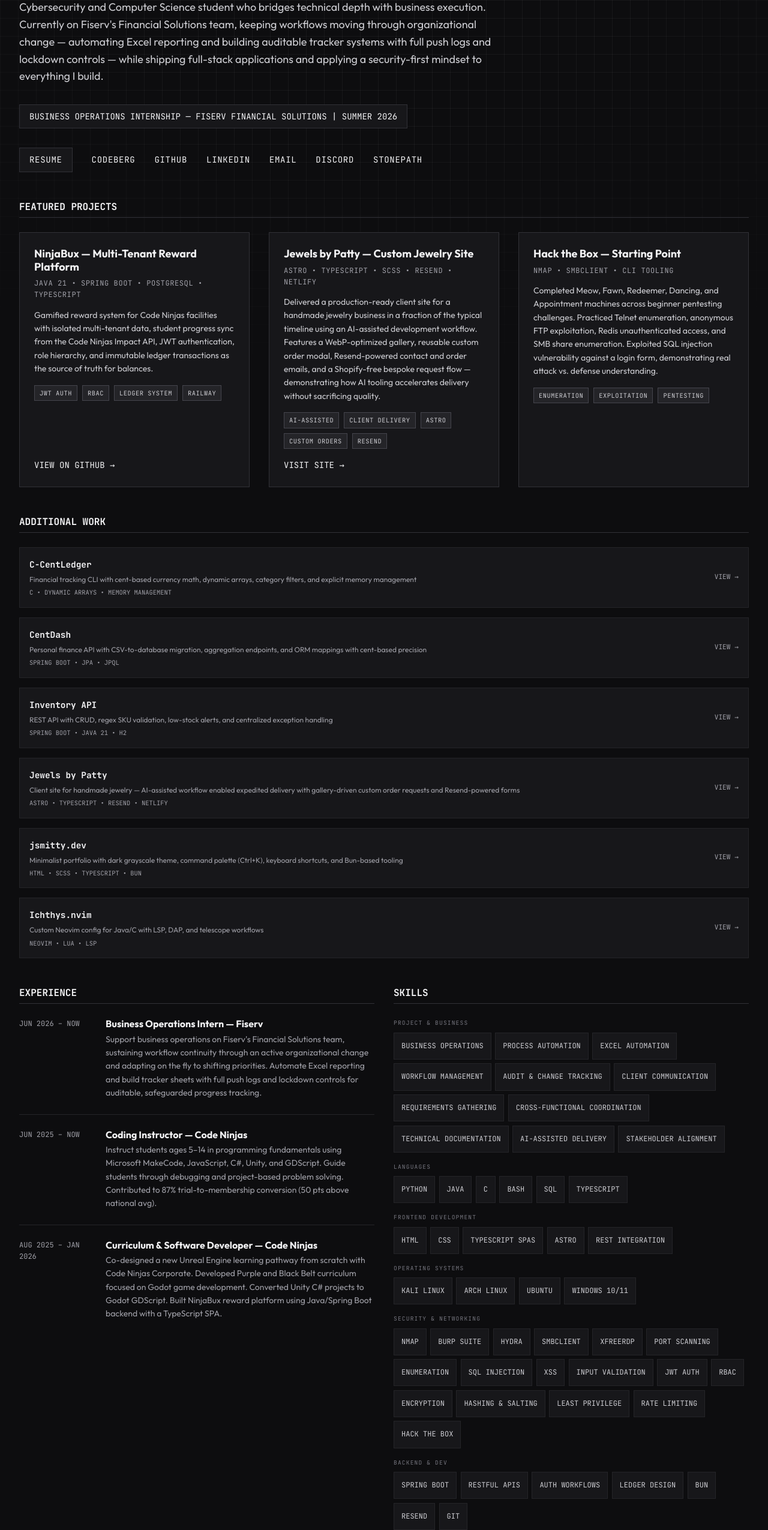
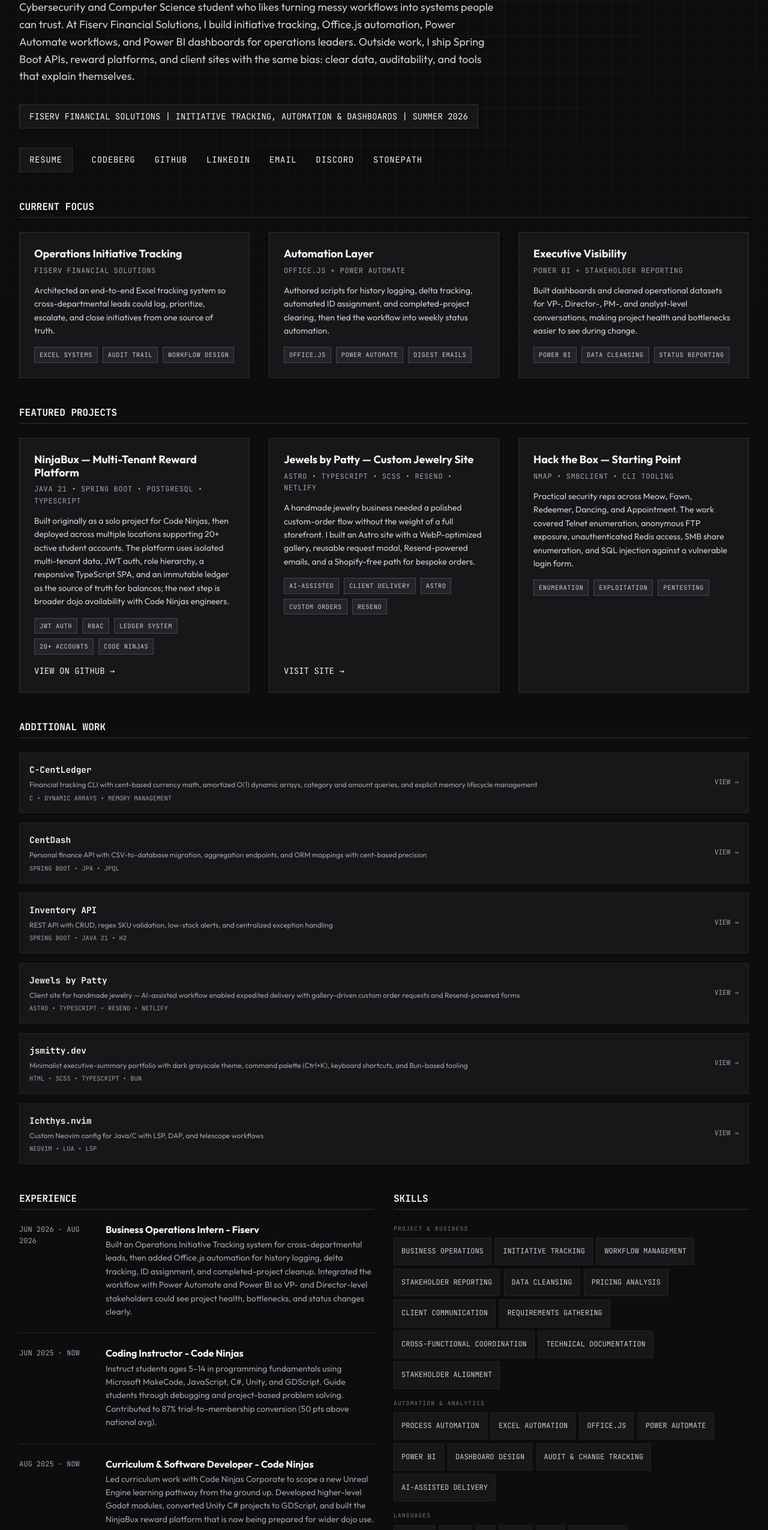
Before and after one commit to JacobSmxth/jsmitty-portfolio, an Astro site: page / in a window 1280 px wide. Shown: the part 210-2760 px from the top of the page at 60% size. Built offline with nearby package versions, Linux system fonts and the light colour scheme; Astro itself is replaced by a stand-in of ours.

Commit message:
Many changes

```diff
--- a/package.json
+++ b/package.json
@@ -1,7 +1,7 @@
 {
   "name": "jsmitty-portfolio",
   "version": "1.0.0",
-  "description": "Jacob Smith - Backend Developer & Technical Instructor Portfolio",
+  "description": "Jacob Smith - Technical Business Operations, Automation, and Software Portfolio",
   "packageManager": "bun@1.3.11",
   "type": "module",
   "scripts": {
--- a/src/main.ts
+++ b/src/main.ts
@@ -48,9 +48,9 @@
   },
   {
     label: 'NinjaBux',
-    description: 'Multi-tenant Code Ninjas reward platform',
+    description: 'Deployed multi-tenant Code Ninjas reward platform',
     action: () => window.open('https://github.com/JacobSmxth/code-ninjas-bux', '_blank'),
-    keywords: ['project', 'ninjabux', 'code ninjas', 'bux', 'spring boot', 'jwt', 'rbac']
+    keywords: ['project', 'ninjabux', 'code ninjas', 'bux', 'spring boot', 'jwt', 'rbac', 'ledger']
   },
   {
     label: 'Jewels by Patty',
@@ -60,7 +60,7 @@
   },
   {
     label: 'C-CentLedger',
-    description: 'Financial tracking CLI written in C',
+    description: 'Financial CLI with cent math and manual memory management',
     action: () => window.open('https://github.com/jacobsmxth', '_blank'),
     keywords: ['project', 'c', 'ledger', 'finance', 'dynamic array', 'memory']
   },
@@ -72,15 +72,15 @@
   },
   {
     label: 'CentDash',
-    description: 'View project on GitHub',
+    description: 'Personal finance API with aggregation endpoints',
     action: () => window.open('https://github.com/jacobsmxth/centdash', '_blank'),
-    keywords: ['project', 'centdash', 'finance', 'jpa']
+    keywords: ['project', 'centdash', 'finance', 'jpa', 'api']
   },
   {
     label: 'Inventory API',
-    description: 'View project on GitHub',
+    description: 'Spring Boot inventory API with validation and alerts',
     action: () => window.open('https://github.com/JacobSmxth/inventory-management-api', '_blank'),
-    keywords: ['project', 'inventory', 'api', 'spring boot']
+    keywords: ['project', 'inventory', 'api', 'spring boot', 'validation']
   },
   {
     label: 'Ichthys.nvim',
@@ -101,6 +101,12 @@
     keywords: ['stonepath', 'agency', 'astro', 'web']
   },
   {
+    label: 'Current Focus',
+    description: 'Jump to Fiserv operations systems work',
+    action: () => scrollToSection('focus'),
+    keywords: ['focus', 'fiserv', 'operations', 'office.js', 'power automate', 'power bi', 'dashboards']
+  },
+  {
     label: 'Projects',
     description: 'Jump to featured projects',
     action: () => scrollToSection('projects'),
@@ -117,6 +123,12 @@
     description: 'Jump to skills',
     action: () => scrollToSection('skills'),
     keywords: ['skills', 'tech', 'stack', 'tools']
+  },
+  {
+    label: 'Availability',
+    description: 'Jump to availability and contact links',
+    action: () => scrollToSection('availability'),
+    keywords: ['availability', 'contact', 'roles', 'email']
   }
 ];
 
--- a/src/pages/index.astro
+++ b/src/pages/index.astro
@@ -9,11 +9,11 @@
     <meta name="viewport" content="width=device-width, initial-scale=1.0" />
     <meta
       name="description"
-      content="Jacob Smith - Business Operations Intern at Fiserv Financial Solutions. CS & Cybersecurity student bridging technical depth with business execution — workflow automation, Excel/reporting tooling, and full-stack development."
+      content="Jacob Smith - Business Operations Intern at Fiserv Financial Solutions. CS & Cybersecurity student building operations automation, dashboards, backend APIs, and learning systems that make work easier to track and explain."
     />
     <meta
       name="keywords"
-      content="business operations, fintech, financial solutions, process automation, Excel automation, cybersecurity, software engineering, Java, Spring Boot, Python, TypeScript, Fiserv, UNG, client delivery"
+      content="business operations, fintech, financial solutions, process automation, Excel automation, Office.js, Power Automate, Power BI, cybersecurity, software engineering, Java, Spring Boot, Python, TypeScript, Fiserv, UNG, client delivery"
     />
     <meta name="author" content="Jacob Smith" />
     <meta name="robots" content="index, follow" />
@@ -28,11 +28,11 @@
     <meta property="og:type" content="website" />
     <meta
       property="og:title"
-      content="Jacob Smith — Business Operations Intern @ Fiserv | CS & Cybersecurity Student"
+      content="Jacob Smith - Technical Business Operations Intern @ Fiserv | CS & Cybersecurity Student"
     />
     <meta
       property="og:description"
-      content="CS & Cybersecurity student bridging technical depth with business execution. Business Operations Intern at Fiserv Financial Solutions, Summer 2026."
+      content="CS & Cybersecurity student building operations automation, dashboards, backend APIs, and learning systems that make work easier to track and explain."
     />
     <meta property="og:url" content="https://jsmitty.dev" />
     <meta property="og:site_name" content="Jacob Smith Portfolio" />
@@ -40,10 +40,10 @@
 
     <!-- Twitter Card Meta Tags -->
     <meta name="twitter:card" content="summary" />
-    <meta name="twitter:title" content="Jacob Smith — Business Operations Intern @ Fiserv | CS & Cybersecurity Student" />
+    <meta name="twitter:title" content="Jacob Smith - Technical Business Operations Intern @ Fiserv | CS & Cybersecurity Student" />
     <meta
       name="twitter:description"
-      content="CS & Cybersecurity student bridging technical depth with business execution. Business Operations Intern at Fiserv Financial Solutions, Summer 2026."
+      content="CS & Cybersecurity student building operations automation, dashboards, backend APIs, and learning systems that make work easier to track and explain."
     />
 
     <!-- Schema.org JSON-LD -->
@@ -53,7 +53,7 @@
         "@type": "Person",
         "name": "Jacob Smith",
         "url": "https://jsmitty.dev",
-        "jobTitle": "Business Operations Intern at Fiserv | CS & Cybersecurity Student",
+        "jobTitle": "Technical Business Operations Intern at Fiserv | CS & Cybersecurity Student",
         "email": "jacob.d.smith@live.com",
         "sameAs": [
           "https://codeberg.org/jsmitty",
@@ -75,6 +75,9 @@
           "Python",
           "TypeScript",
           "C",
+          "Office.js",
+          "Power Automate",
+          "Power BI",
           "Nmap",
           "Burp Suite"
         ]
@@ -82,7 +85,7 @@
     </script>
 
     <title>
-      Jacob Smith — Business Operations Intern @ Fiserv | CS & Cybersecurity Student
+      Jacob Smith - Technical Business Operations Intern @ Fiserv | CS & Cybersecurity Student
     </title>
     <link rel="preconnect" href="https://fonts.googleapis.com" />
     <link rel="preconnect" href="https://fonts.gstatic.com" crossorigin />
@@ -106,19 +109,19 @@
         <div class="container">
           <section class="hero">
             <h1 class="hero__title">
-              Business Operations Intern @ Fiserv
+              Technical Business Operations Intern @ Fiserv
             </h1>
             <p class="hero__subtitle">
-              Cybersecurity and Computer Science student who bridges technical
-              depth with business execution. Currently on Fiserv's Financial
-              Solutions team, keeping workflows moving through organizational
-              change — automating Excel reporting and building auditable tracker
-              systems with full push logs and lockdown controls — while shipping
-              full-stack applications and applying a security-first mindset to
-              everything I build.
+              Cybersecurity and Computer Science student who likes turning messy
+              workflows into systems people can trust. At Fiserv Financial
+              Solutions, I build initiative tracking, Office.js automation,
+              Power Automate workflows, and Power BI dashboards for operations
+              leaders. Outside work, I ship Spring Boot APIs, reward platforms,
+              and client sites with the same bias: clear data, auditability, and
+              tools that explain themselves.
             </p>
             <div class="hero__metric">
-              BUSINESS OPERATIONS INTERNSHIP — FISERV FINANCIAL SOLUTIONS | SUMMER 2026
+              FISERV FINANCIAL SOLUTIONS | INITIATIVE TRACKING, AUTOMATION &amp; DASHBOARDS | SUMMER 2026
             </div>
             <div class="hero__links">
               <a
@@ -169,6 +172,56 @@
             </div>
           </section>
 
+          <section class="section" id="focus">
+            <h2 class="section__title">CURRENT FOCUS</h2>
+            <div class="grid">
+              <div class="card">
+                <h3 class="card__title">Operations Initiative Tracking</h3>
+                <div class="card__meta">Fiserv Financial Solutions</div>
+                <p class="card__description">
+                  Architected an end-to-end Excel tracking system so
+                  cross-departmental leads could log, prioritize, escalate, and
+                  close initiatives from one source of truth.
+                </p>
+                <div class="card__tags">
+                  <span class="tag">Excel Systems</span>
+                  <span class="tag">Audit Trail</span>
+                  <span class="tag">Workflow Design</span>
+                </div>
+              </div>
+
+              <div class="card">
+                <h3 class="card__title">Automation Layer</h3>
+                <div class="card__meta">Office.js + Power Automate</div>
+                <p class="card__description">
+                  Authored scripts for history logging, delta tracking,
+                  automated ID assignment, and completed-project clearing, then
+                  tied the workflow into weekly status automation.
+                </p>
+                <div class="card__tags">
+                  <span class="tag">Office.js</span>
+                  <span class="tag">Power Automate</span>
+                  <span class="tag">Digest Emails</span>
+                </div>
+              </div>
+
+              <div class="card">
+                <h3 class="card__title">Executive Visibility</h3>
+                <div class="card__meta">Power BI + Stakeholder Reporting</div>
+                <p class="card__description">
+                  Built dashboards and cleaned operational datasets for VP-,
+                  Director-, PM-, and analyst-level conversations, making
+                  project health and bottlenecks easier to see during change.
+                </p>
+                <div class="card__tags">
+                  <span class="tag">Power BI</span>
+                  <span class="tag">Data Cleansing</span>
+                  <span class="tag">Status Reporting</span>
+                </div>
+              </div>
+            </div>
+          </section>
+
           <section class="section" id="projects">
             <h2 class="section__title">FEATURED PROJECTS</h2>
             <div class="grid">
@@ -178,16 +231,19 @@
                   Java 21 • Spring Boot • PostgreSQL • TypeScript
                 </div>
                 <p class="card__description">
-                  Gamified reward system for Code Ninjas facilities with isolated
-                  multi-tenant data, student progress sync from the Code Ninjas
-                  Impact API, JWT authentication, role hierarchy, and immutable
-                  ledger transactions as the source of truth for balances.
+                  Built originally as a solo project for Code Ninjas, then
+                  deployed across multiple locations supporting 20+ active
+                  student accounts. The platform uses isolated multi-tenant data,
+                  JWT auth, role hierarchy, a responsive TypeScript SPA, and an
+                  immutable ledger as the source of truth for balances; the next
+                  step is broader dojo availability with Code Ninjas engineers.
                 </p>
                 <div class="card__tags">
                   <span class="tag">JWT Auth</span>
                   <span class="tag">RBAC</span>
                   <span class="tag">Ledger System</span>
-                  <span class="tag">Railway</span>
+                  <span class="tag">20+ Accounts</span>
+                  <span class="tag">Code Ninjas</span>
                 </div>
                 <div class="featured-nav">
                   <a
@@ -205,13 +261,11 @@
                   Astro • TypeScript • SCSS • Resend • Netlify
                 </div>
                 <p class="card__description">
-                  Delivered a production-ready client site for a handmade jewelry
-                  business in a fraction of the typical timeline using an
-                  AI-assisted development workflow. Features a WebP-optimized
-                  gallery, reusable custom order modal, Resend-powered contact and
-                  order emails, and a Shopify-free bespoke request flow —
-                  demonstrating how AI tooling accelerates delivery without
-                  sacrificing quality.
+                  A handmade jewelry business needed a polished custom-order flow
+                  without the weight of a full storefront. I built an Astro site
+                  with a WebP-optimized gallery, reusable request modal,
+                  Resend-powered emails, and a Shopify-free path for bespoke
+                  orders.
                 </p>
                 <div class="card__tags">
                   <span class="tag">AI-Assisted</span>
@@ -233,12 +287,10 @@
                   Nmap • smbclient • CLI Tooling
                 </div>
                 <p class="card__description">
-                  Completed Meow, Fawn, Redeemer, Dancing, and Appointment machines
-                  across beginner pentesting challenges. Practiced Telnet
-                  enumeration, anonymous FTP exploitation, Redis unauthenticated
-                  access, and SMB share enumeration. Exploited SQL injection
-                  vulnerability against a login form, demonstrating real attack vs.
-                  defense understanding.
+                  Practical security reps across Meow, Fawn, Redeemer, Dancing,
+                  and Appointment. The work covered Telnet enumeration,
+                  anonymous FTP exposure, unauthenticated Redis access, SMB share
+                  enumeration, and SQL injection against a vulnerable login form.
                 </p>
                 <div class="card__tags">
                   <span class="tag">Enumeration</span>
@@ -257,8 +309,8 @@
                   <div class="project-item__name">C-CentLedger</div>
                   <div class="project-item__description">
                     Financial tracking CLI with cent-based currency math,
-                    dynamic arrays, category filters, and explicit memory
-                    management
+                    amortized O(1) dynamic arrays, category and amount queries,
+                    and explicit memory lifecycle management
                   </div>
                   <div class="project-item__stack">C • Dynamic Arrays • Memory Management</div>
                 </div>
@@ -330,8 +382,9 @@
                 <div class="project-item__info">
                   <div class="project-item__name">jsmitty.dev</div>
                   <div class="project-item__description">
-                    Minimalist portfolio with dark grayscale theme, command
-                    palette (Ctrl+K), keyboard shortcuts, and Bun-based tooling
+                    Minimalist executive-summary portfolio with dark grayscale
+                    theme, command palette (Ctrl+K), keyboard shortcuts, and
+                    Bun-based tooling
                   </div>
                   <div class="project-item__stack">HTML • SCSS • TypeScript • Bun</div>
                 </div>
@@ -369,24 +422,25 @@
               <h2 class="section__title" id="experience">EXPERIENCE</h2>
               <div class="timeline">
                 <div class="timeline-item">
-                  <div class="timeline-item__period">JUN 2026 – NOW</div>
+                  <div class="timeline-item__period">JUN 2026 - AUG 2026</div>
                   <div class="timeline-item__content">
-                    <h3>Business Operations Intern — Fiserv</h3>
+                    <h3>Business Operations Intern - Fiserv</h3>
                     <p>
-                      Support business operations on Fiserv's Financial Solutions
-                      team, sustaining workflow continuity through an active
-                      organizational change and adapting on the fly to shifting
-                      priorities. Automate Excel reporting and build tracker
-                      sheets with full push logs and lockdown controls for
-                      auditable, safeguarded progress tracking.
+                      Built an Operations Initiative Tracking system for
+                      cross-departmental leads, then added Office.js automation
+                      for history logging, delta tracking, ID assignment, and
+                      completed-project cleanup. Integrated the workflow with
+                      Power Automate and Power BI so VP- and Director-level
+                      stakeholders could see project health, bottlenecks, and
+                      status changes clearly.
                     </p>
                   </div>
                 </div>
 
                 <div class="timeline-item">
-                  <div class="timeline-item__period">JUN 2025 – NOW</div>
+                  <div class="timeline-item__period">JUN 2025 - NOW</div>
                   <div class="timeline-item__content">
-                    <h3>Coding Instructor — Code Ninjas</h3>
+                    <h3>Coding Instructor - Code Ninjas</h3>
                     <p>
                       Instruct students ages 5–14 in programming fundamentals
                       using Microsoft MakeCode, JavaScript, C#, Unity, and
@@ -398,16 +452,15 @@
                 </div>
 
                 <div class="timeline-item">
-                  <div class="timeline-item__period">AUG 2025 – JAN 2026</div>
+                  <div class="timeline-item__period">AUG 2025 - NOW</div>
                   <div class="timeline-item__content">
-                    <h3>Curriculum & Software Developer — Code Ninjas</h3>
+                    <h3>Curriculum & Software Developer - Code Ninjas</h3>
                     <p>
-                      Co-designed a new Unreal Engine learning pathway from
-                      scratch with Code Ninjas Corporate. Developed Purple and
-                      Black Belt curriculum focused on Godot game development.
-                      Converted Unity C# projects to Godot GDScript. Built
-                      NinjaBux reward platform using Java/Spring Boot backend
-                      with a TypeScript SPA.
+                      Led curriculum work with Code Ninjas Corporate to scope a
+                      new Unreal Engine learning pathway from the ground up.
+                      Developed higher-level Godot modules, converted Unity C#
+                      projects to GDScript, and built the NinjaBux reward
+                      platform that is now being prepared for wider dojo use.
                     </p>
                   </div>
                 </div>
@@ -421,16 +474,29 @@
                   <div class="skill-category__label">Project &amp; Business</div>
                   <div class="skill-category__items">
                     <span class="tech-item">Business Operations</span>
-                    <span class="tech-item">Process Automation</span>
-                    <span class="tech-item">Excel Automation</span>
+                    <span class="tech-item">Initiative Tracking</span>
                     <span class="tech-item">Workflow Management</span>
-                    <span class="tech-item">Audit &amp; Change Tracking</span>
+                    <span class="tech-item">Stakeholder Reporting</span>
+                    <span class="tech-item">Data Cleansing</span>
+                    <span class="tech-item">Pricing Analysis</span>
                     <span class="tech-item">Client Communication</span>
                     <span class="tech-item">Requirements Gathering</span>
                     <span class="tech-item">Cross-functional Coordination</span>
                     <span class="tech-item">Technical Documentation</span>
+                    <span class="tech-item">Stakeholder Alignment</span>
+                  </div>
+                </div>
+                <div class="skill-category">
+                  <div class="skill-category__label">Automation &amp; Analytics</div>
+                  <div class="skill-category__items">
+                    <span class="tech-item">Process Automation</span>
+                    <span class="tech-item">Excel Automation</span>
+                    <span class="tech-item">Office.js</span>
+                    <span class="tech-item">Power Automate</span>
+                    <span class="tech-item">Power BI</span>
+                    <span class="tech-item">Dashboard Design</span>
+                    <span class="tech-item">Audit &amp; Change Tracking</span>
                     <span class="tech-item">AI-Assisted Delivery</span>
-                    <span class="tech-item">Stakeholder Alignment</span>
                   </div>
                 </div>
                 <div class="skill-category">
@@ -449,9 +515,9 @@
                   <div class="skill-category__items">
                     <span class="tech-item">HTML</span>
                     <span class="tech-item">CSS</span>
-                  <span class="tech-item">TypeScript SPAs</span>
-                  <span class="tech-item">Astro</span>
-                  <span class="tech-item">REST Integration</span>
+                    <span class="tech-item">TypeScript SPAs</span>
+                    <span class="tech-item">Astro</span>
+                    <span class="tech-item">REST Integration</span>
                   </div>
                 </div>
                 <div class="skill-category">
@@ -543,18 +609,17 @@
             </div>
           </section>
 
-          <section class="section">
+          <section class="section" id="availability">
             <h2 class="section__title">AVAILABILITY</h2>
             <div class="grid">
               <div class="card">
-                <h3 class="card__title">Business Operations Intern — Fiserv</h3>
+                <h3 class="card__title">Business Operations Intern - Fiserv</h3>
                 <div class="card__meta">Financial Solutions • Summer 2026</div>
                 <p class="card__description">
-                  Currently interning with Fiserv's Financial Solutions
-                  organization, bringing a technical foundation in full-stack
-                  development, automation, and security to support business
-                  operations in a large-scale enterprise environment. Open to
-                  software engineering and technical opportunities beyond summer
+                  Currently focused on operations systems, automation, analytics,
+                  and stakeholder reporting inside Fiserv's Financial Solutions
+                  organization. Open to software engineering, backend/API,
+                  technical operations, and TPM-style opportunities after August
                   2026.
                 </p>
               </div>
@@ -619,9 +684,10 @@
               <h3 class="card__title">Stonepath.dev</h3>
               <div class="card__meta">Astro • Web Development</div>
               <p class="card__description">
-                My Astro-based web development studio focused on building fast,
-                modern, and accessible websites. Specializing in static site
-                generation and performance-optimized web solutions.
+                My small web studio for fast, practical sites that help clients
+                explain what they do and capture the right request without
+                unnecessary platform weight. The same pattern shows up here:
+                clear copy, fast pages, simple forms, and maintainable delivery.
               </p>
               <div class="featured-nav">
                 <a href="https://stonepath.dev" target="_blank" rel="noopener"
```
Also changed, not shown: README.md.
